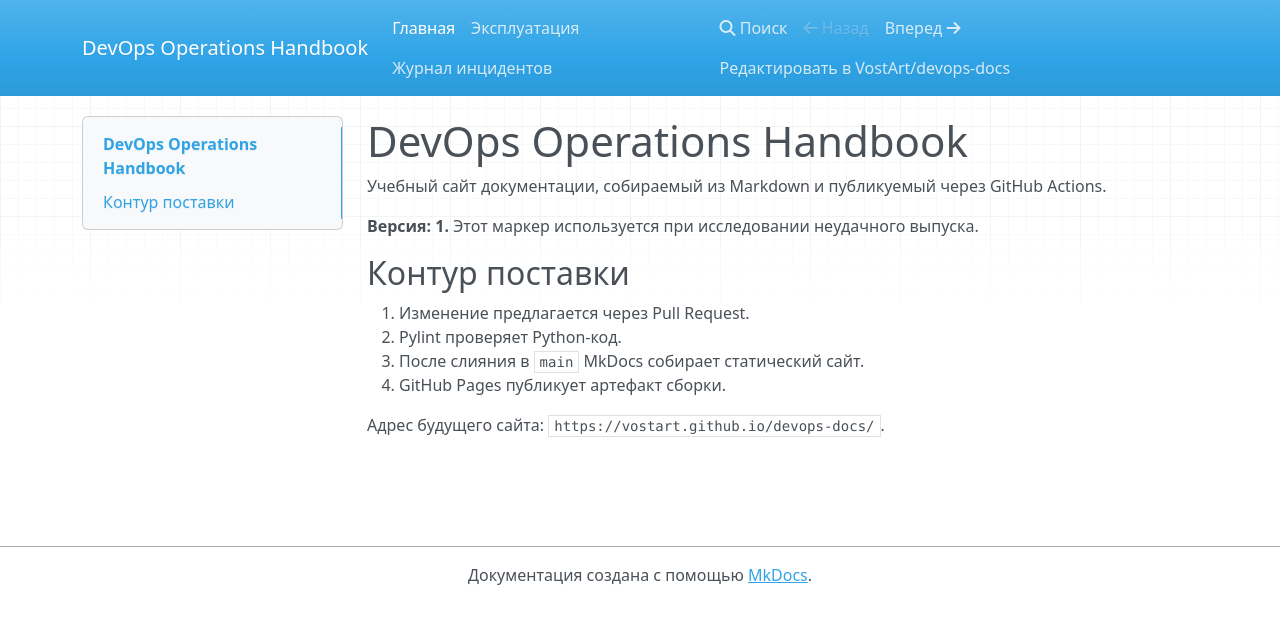
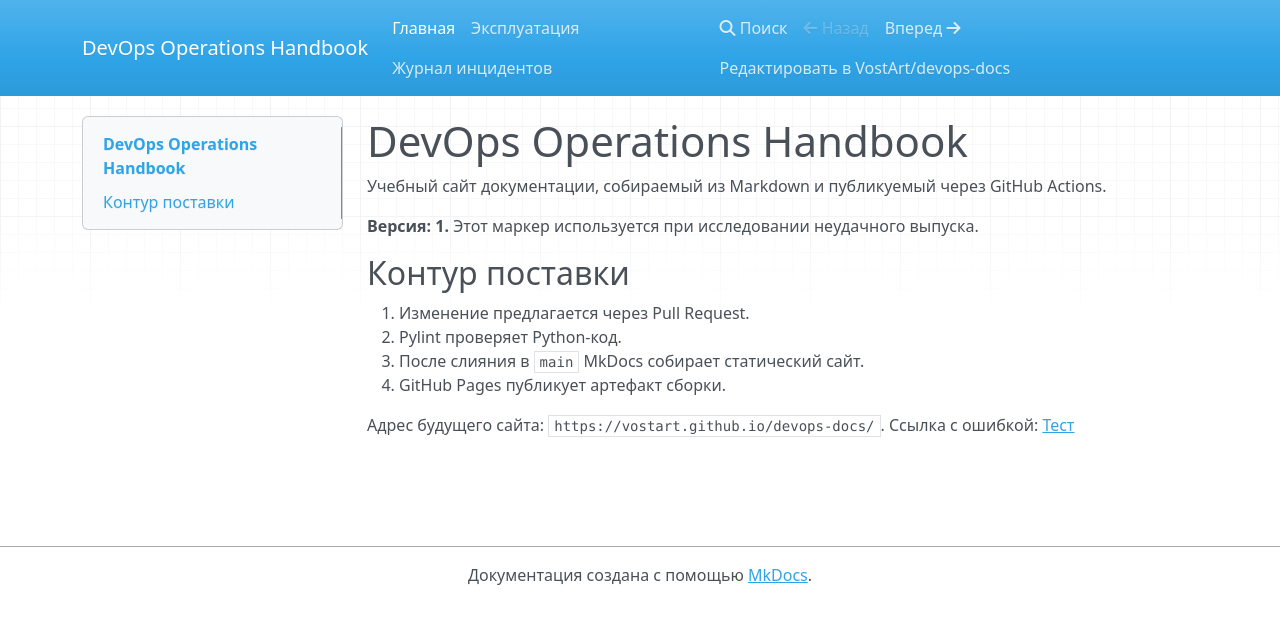
Before and after one commit to VostArt/devops-docs, an MkDocs documentation site: the page built from docs/index.md, in a window 1280 px wide. Shown: the top 624 px of the page. Built offline with MkDocs 1.6.1, drawn with Linux system fonts in a browser that asks for light colours; nearby versions of some CDN libraries.

Commit message:
test: add intentional broken link to verify CI failure

```diff
--- a/docs/index.md
+++ b/docs/index.md
@@ -11,3 +11,4 @@
 4. GitHub Pages публикует артефакт сборки.
 
 Адрес будущего сайта: `https://vostart.github.io/devops-docs/`.
+Ссылка с ошибкой: [Тест](missing-page.md)
```
